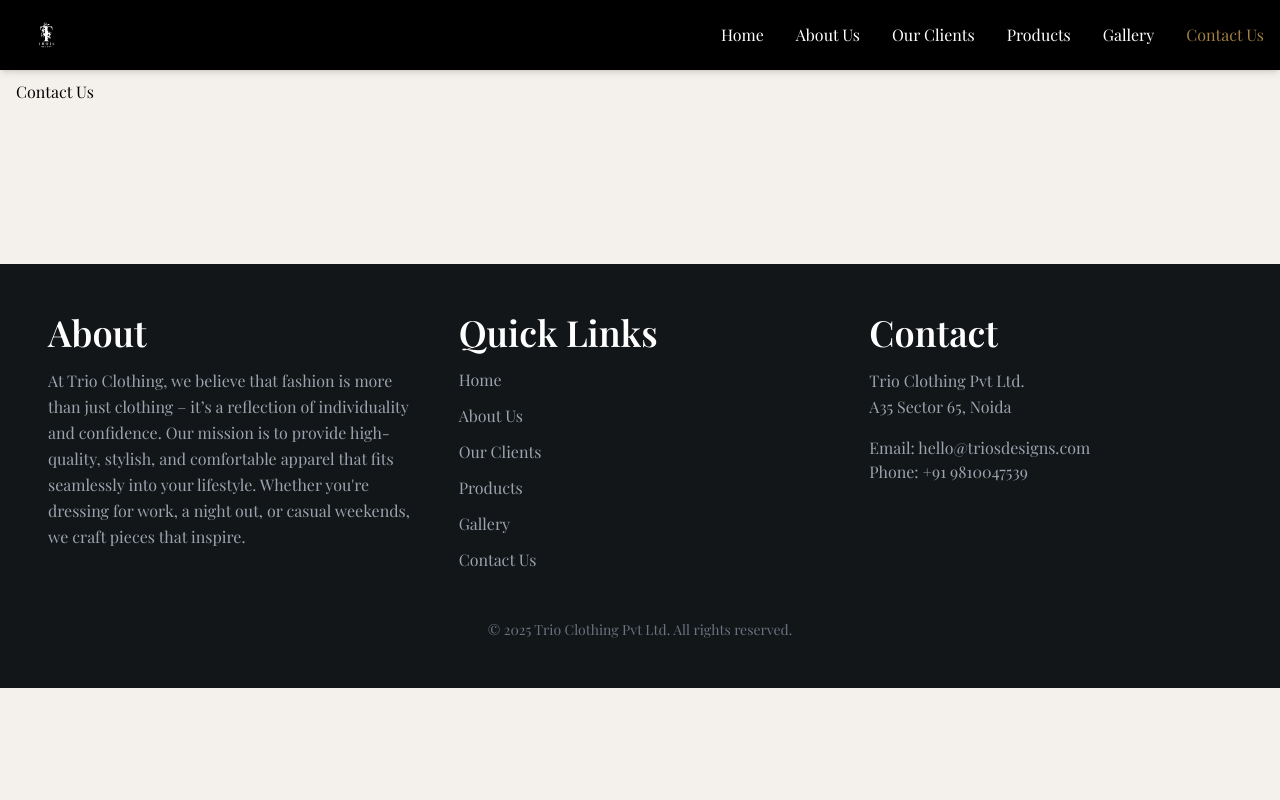
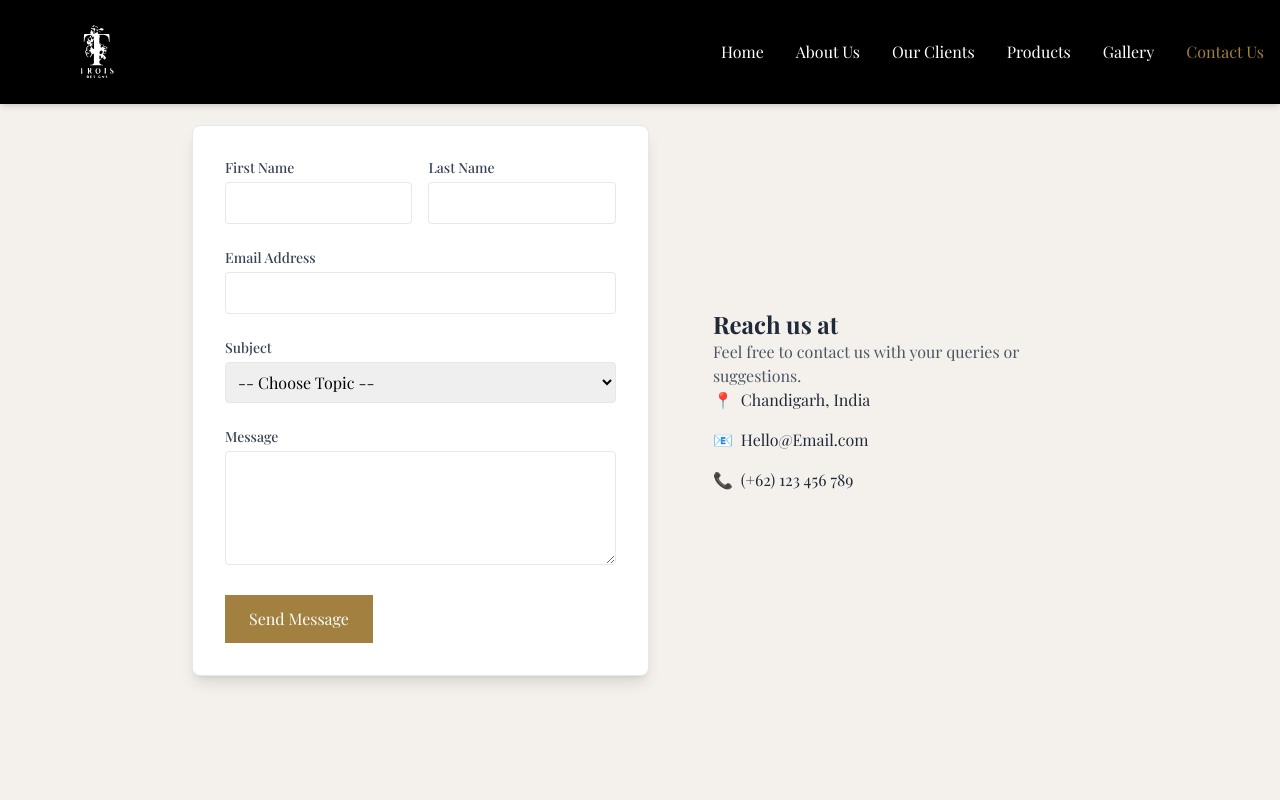
Before and after one commit to Pankaj1713/trio-designs, a React (Vite) app: page /contact-us in a window 1280 px wide. Shown: the top 800 px of the page. Built offline with nearby package versions, Linux system fonts and the light colour scheme; a web font is replaced by a local one.

Commit message:
work on contact us page

```diff
--- a/package.json
+++ b/package.json
@@ -12,10 +12,12 @@
   "dependencies": {
     "react": "^18.3.1",
     "react-dom": "^18.3.1",
+    "react-formik": "^0.1.5",
     "react-icons": "^5.4.0",
     "react-router-dom": "^7.1.1",
     "react-slick": "^0.30.3",
-    "slick-carousel": "^1.8.1"
+    "slick-carousel": "^1.8.1",
+    "yup": "^1.6.1"
   },
   "devDependencies": {
     "@eslint/js": "^9.17.0",
--- a/src/Components/Layout/Header/index.jsx
+++ b/src/Components/Layout/Header/index.jsx
@@ -42,7 +42,13 @@
     <div className="fixed top-0 left-0 w-full bg-black text-black md:text-white shadow-md z-50">
       <div className="flex justify-between items-center px-4 py-5">
         <div className="text-xl font-bold text-white">
-          <Link to="/"><img src="/images/logo.svg" alt="" /></Link>
+          <Link to="/">
+            <img
+              src="/images/logo.svg"
+              alt="Logo"
+              className="w-24 h-12 md:w-40 md:h-16"
+            />
+          </Link>
         </div>
 
         <div className="hidden md:flex gap-x-8">
@@ -68,7 +74,7 @@
 
         <div className="md:hidden flex items-center">
           <button ref={buttonRef} onClick={toggleMenu} className="text-xl ">
-            <IoMenu className="text-white"/>
+            <IoMenu className="text-white" />
           </button>
         </div>
       </div>
--- a/src/Pages/AboutUs/index.jsx
+++ b/src/Pages/AboutUs/index.jsx
@@ -10,7 +10,7 @@
 
 const AboutUs = () => {
   return (
-    <div className="px-4 pt-20">
+    <div className="px-4 pt-20 mt-4 md:mt-8">
       <div className="bg-[#A28140] px-4 sm:px-8 md:px-16 lg:px-28 py-16">
         {/* About Us Section */}
         <div className="flex flex-col lg:flex-row items-center lg:items-start gap-8 lg:gap-16">
--- a/src/Pages/Clients/index.jsx
+++ b/src/Pages/Clients/index.jsx
@@ -4,7 +4,7 @@
 
 const Clients = () => {
   return (
-    <div className="flex flex-col gap-y-10 md:gap-y-20 px-4 py-20">
+    <div className="flex flex-col gap-y-10 md:gap-y-20 px-4 py-20 mt-10">
       <Features />
       <OurCustomers />
     </div>
--- a/src/Pages/ContactUs/index.jsx
+++ b/src/Pages/ContactUs/index.jsx
@@ -1,7 +1,176 @@
 import React from "react";
+import { useFormik } from "formik";
+import * as Yup from "yup";
 
 const ContactUs = () => {
-  return <div className="px-4 py-20">Contact Us</div>;
+  const formik = useFormik({
+    initialValues: {
+      firstName: "",
+      lastName: "",
+      email: "",
+      subject: "",
+      message: "",
+    },
+    validationSchema: Yup.object({
+      firstName: Yup.string().required("First name is required"),
+      lastName: Yup.string().required("Last name is required"),
+      email: Yup.string()
+        .email("Invalid email address")
+        .required("Email is required"),
+      subject: Yup.string().required("Subject is required"),
+      message: Yup.string().required("Message is required"),
+    }),
+    onSubmit: (values) => {
+      const whatsappMessage = `Hi, I am ${values.firstName} ${values.lastName}.\nSubject: ${values.subject}\nMessage: ${values.message}\nEmail: ${values.email}`;
+      const whatsappURL = `https://wa.me/<YOUR_PHONE_NUMBER>?text=${encodeURIComponent(
+        whatsappMessage
+      )}`;
+      window.open(whatsappURL, "_blank");
+    },
+  });
+  return (
+    <div className="min-h-screen flex items-center justify-center ">
+      <div className="flex items-center gap-8 max-w-4xl">
+        {/* Form Section */}
+        <form
+          onSubmit={formik.handleSubmit}
+          className="p-8 bg-white rounded-lg shadow-lg border border-gray-200 space-y-6"
+        >
+          <div className="grid grid-cols-1 md:grid-cols-2 gap-4">
+            <div>
+              <label
+                htmlFor="firstName"
+                className="block text-sm font-medium text-gray-700"
+              >
+                First Name
+              </label>
+              <input
+                id="firstName"
+                name="firstName"
+                type="text"
+                className="mt-1 p-2 border rounded w-full"
+                {...formik.getFieldProps("firstName")}
+              />
+              {formik.touched.firstName && formik.errors.firstName ? (
+                <p className="text-sm text-red-500">
+                  {formik.errors.firstName}
+                </p>
+              ) : null}
+            </div>
+
+            <div>
+              <label
+                htmlFor="lastName"
+                className="block text-sm font-medium text-gray-700"
+              >
+                Last Name
+              </label>
+              <input
+                id="lastName"
+                name="lastName"
+                type="text"
+                className="mt-1 p-2 border rounded w-full"
+                {...formik.getFieldProps("lastName")}
+              />
+              {formik.touched.lastName && formik.errors.lastName ? (
+                <p className="text-sm text-red-500">{formik.errors.lastName}</p>
+              ) : null}
+            </div>
+          </div>
+
+          <div>
+            <label
+              htmlFor="email"
+              className="block text-sm font-medium text-gray-700"
+            >
+              Email Address
+            </label>
+            <input
+              id="email"
+              name="email"
+              type="email"
+              className="mt-1 p-2 border rounded w-full"
+              {...formik.getFieldProps("email")}
+            />
+            {formik.touched.email && formik.errors.email ? (
+              <p className="text-sm text-red-500">{formik.errors.email}</p>
+            ) : null}
+          </div>
+
+          <div>
+            <label
+              htmlFor="subject"
+              className="block text-sm font-medium text-gray-700"
+            >
+              Subject
+            </label>
+            <select
+              id="subject"
+              name="subject"
+              className="mt-1 p-2 border rounded w-full"
+              {...formik.getFieldProps("subject")}
+            >
+              <option value="">-- Choose Topic --</option>
+              <option value="General Inquiry">General Inquiry</option>
+              <option value="Support">Support</option>
+              <option value="Feedback">Feedback</option>
+            </select>
+            {formik.touched.subject && formik.errors.subject ? (
+              <p className="text-sm text-red-500">{formik.errors.subject}</p>
+            ) : null}
+          </div>
+
+          <div>
+            <label
+              htmlFor="message"
+              className="block text-sm font-medium text-gray-700"
+            >
+              Message
+            </label>
+            <textarea
+              id="message"
+              name="message"
+              className="mt-1 p-2 border rounded w-full"
+              rows="4"
+              {...formik.getFieldProps("message")}
+            ></textarea>
+            {formik.touched.message && formik.errors.message ? (
+              <p className="text-sm text-red-500">{formik.errors.message}</p>
+            ) : null}
+          </div>
+
+          <button
+            type="submit"
+            className="text-white bg-[#A28140] hover:bg-[#8F6E35] px-4 py-2 sm:px-6 sm:py-3 transition-all duration-300"
+          >
+            Send Message
+          </button>
+        </form>
+
+        {/* Contact Info Section */}
+        <div className="p-8 ">
+          <h2 className="text-2xl font-bold text-gray-800">Reach us at</h2>
+          <p className="text-gray-600">
+            Feel free to contact us with your queries or suggestions.
+          </p>
+          <div className="space-y-4">
+            <div className="flex items-center space-x-2">
+              <span className="text-gold">📍</span>
+              <p className="text-gray-800">Chandigarh, India</p>
+            </div>
+            <div className="flex items-center space-x-2">
+              <span className="text-gold">📧</span>
+              <p className="text-gray-800">Hello@Email.com</p>
+            </div>
+            <div className="flex items-center space-x-2">
+              <span className="text-gold">📞</span>
+              <p className="text-gray-800">(+62) 123 456 789</p>
+            </div>
+          </div>
+        </div>
+      </div>
+    </div>
+  );
 };
 
 export default ContactUs;
--- a/src/Pages/Home/index.jsx
+++ b/src/Pages/Home/index.jsx
@@ -8,7 +8,7 @@
 
 const Home = () => {
   return (
-    <div className="flex flex-col gap-y-10 md:gap-y-20">
+    <div className="flex flex-col gap-y-10 md:gap-y-20 mt-28">
       <HeroSection />
       <Banner />
       <AboutWebsite />
```
Also changed, not shown: 1 other file (tests, documents, lock files or other folders).
